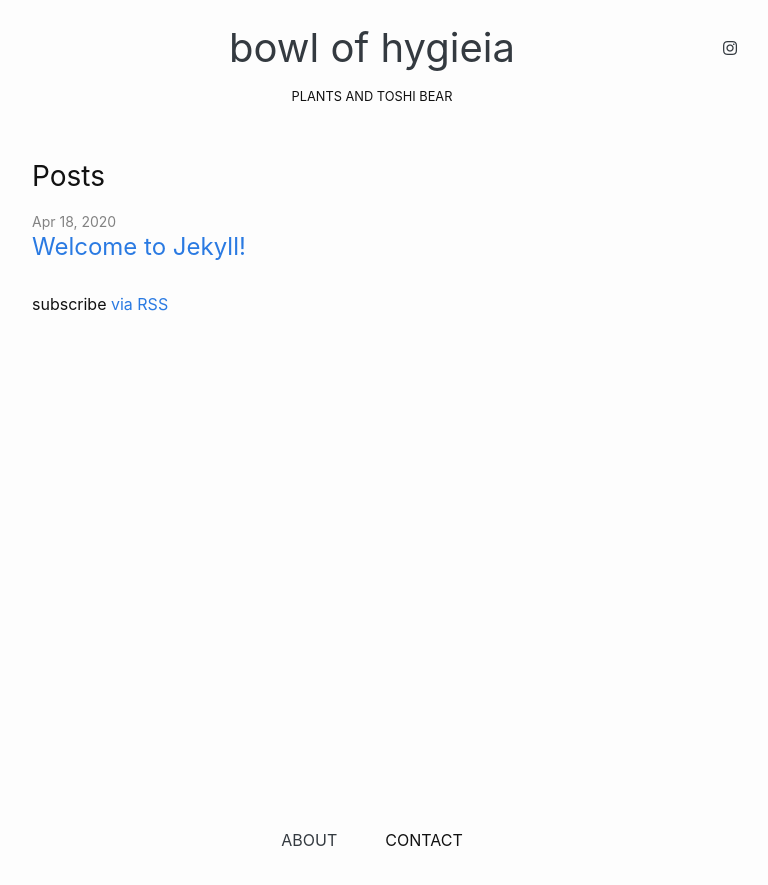
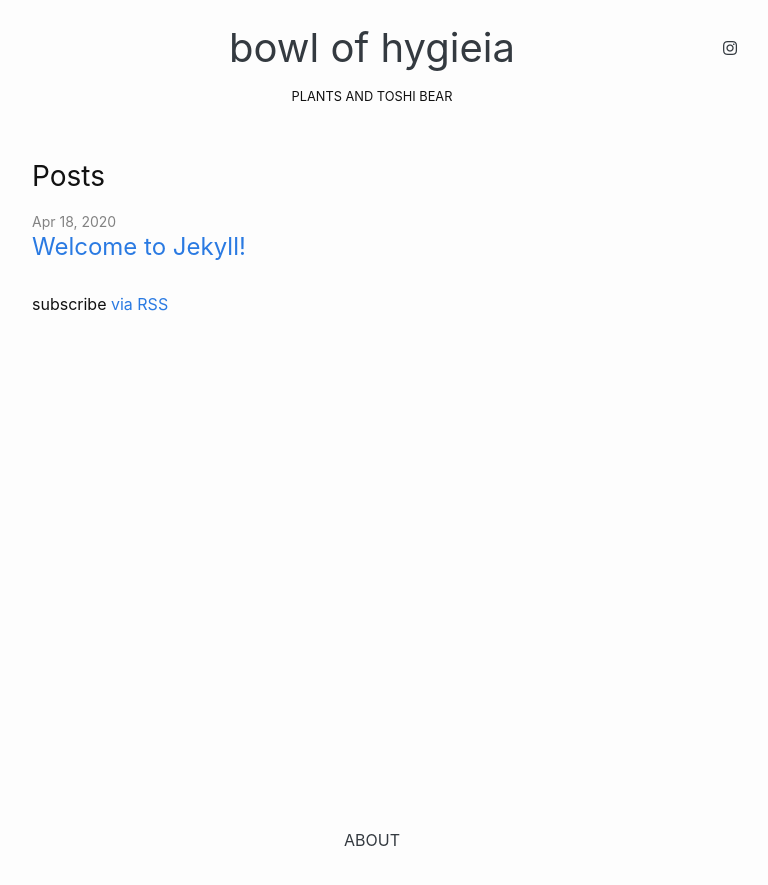
Before and after one commit to ToshiWasabi/Toshi, a Jekyll site: the page built from index.markdown, in a window 1280 px wide. Shown: the top 885 px of the page, without its empty margins (268-1036 px from the left). Built offline with Jekyll 4.4.1, drawn with Linux system fonts in a browser that asks for light colours; nearby versions of some CDN libraries.

```diff
--- a/_config.yml
+++ b/_config.yml
@@ -18,11 +18,11 @@
 # You can create any custom variable you would like, and they will be accessible
 # in the templates via {{ site.myvariable }}.
 
-title: Bowl of Hygeia
-email: your-email@example.com
+title: Bowl of Hygieia
 description: Plants and Toshi bear
 baseurl: "" # the subpath of your site, e.g. /blog
 url: "" # the base hostname & protocol for your site, e.g. http://example.com
+instagram_username: bowlofHygieia
 # twitter_username: jekyllrb
 # github_username:  jekyll
 
--- a/_includes/footer.html
+++ b/_includes/footer.html
@@ -6,7 +6,7 @@
           <div class="mx-4">
             <a href="/about" class="text-dark text-decoration-none">ABOUT</a>
           </div>
-          <div class="mx-4">CONTACT</div>
+          <!-- <div class="mx-4">CONTACT</div> -->
         </div>
       </div>
     </div>
--- a/_includes/header.html
+++ b/_includes/header.html
@@ -5,17 +5,17 @@
         <div class="position-relative">
           <a href="/" class="text-dark text-decoration-none">
             <h1 class="text-lowercase">
-              Bowl of hygieia
+              {{site.title}}
             </h1>
           </a>
           <div class="position-absolute" style="right:0; top:50%; transform: translateY(-50%);">
-            <a href="https://www.instagram.com/bowlofHygieia/" class="text-dark">
+            <a href="https://www.instagram.com/{{site.instagram_username}}/" class="text-dark">
               <i class="fab fa-instagram"></i>
             </a>
           </div>
         </div>
         <div class="text-uppercase small">
-          Plants and Toshi Bear
+          {{site.description}}
         </div>
       </div>
     </div>
```
